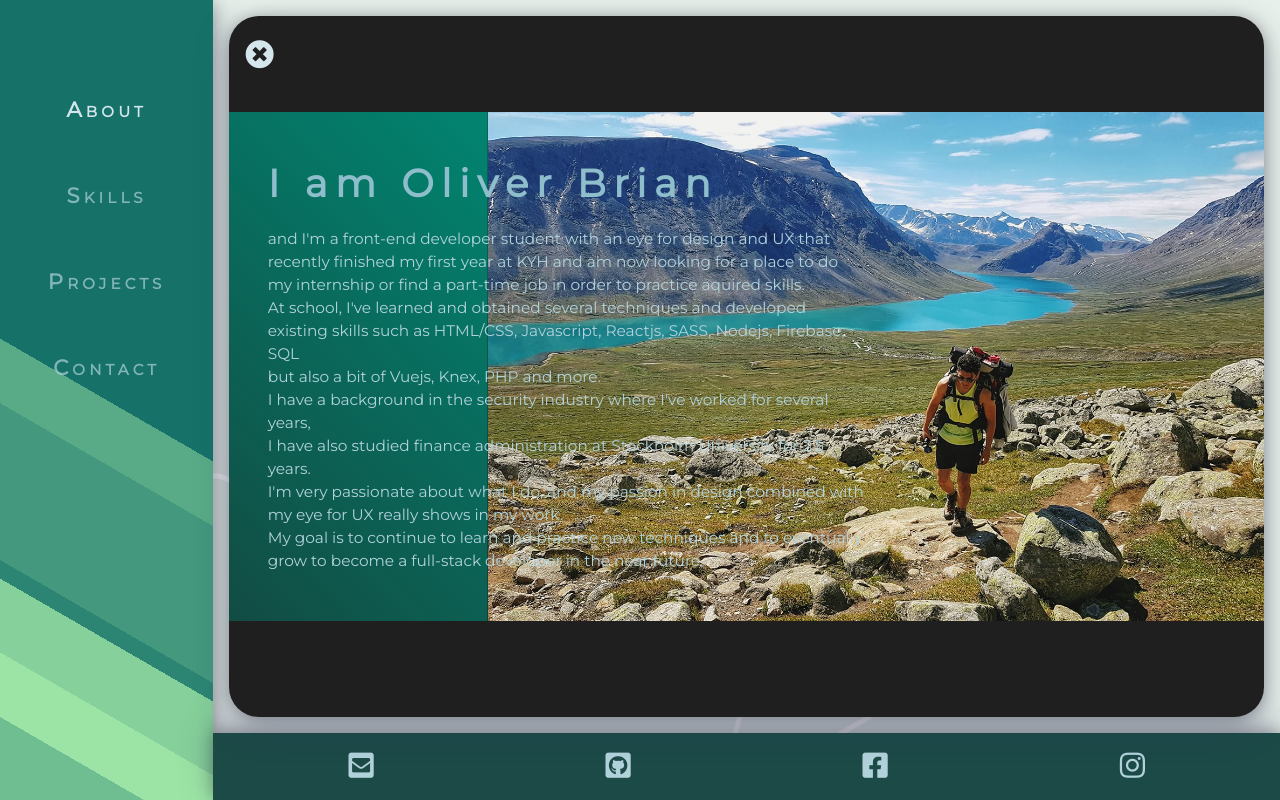
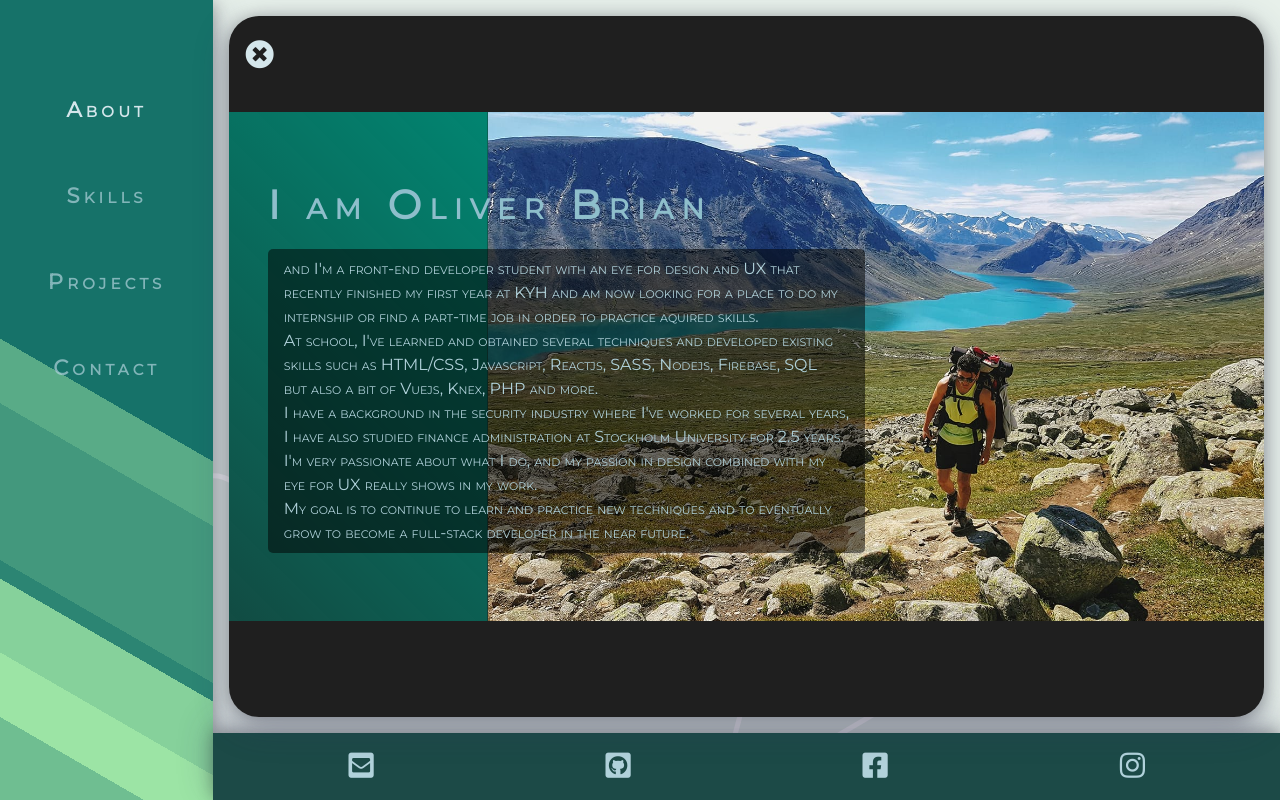
Before and after one commit to OliverBrian/Portfolio, a React (Create React App) app: page /#/About in a window 1280 px wide. Built offline with nearby package versions, Linux system fonts and the light colour scheme; a web font is replaced by a local one.

Commit message:
changed design in about.scss

```diff
--- a/src/Components/About.scss
+++ b/src/Components/About.scss
@@ -57,12 +57,13 @@
                     padding: 0 0 0 2em;
                 }
                 h1 {
+                    font-variant: petite-caps;
                     letter-spacing: 0.2em;
                     padding: 0 0 0.5em 0;
                     font-weight: 600;;
                     color: darken($secondary-color-5, 10%);
                     @include for-size(desktop-up){
-                        font-size: 2em;
+                        font-size: 5vmin;
                         // padding: 2em 0 1em 0;
                     }
                 }
@@ -74,11 +75,20 @@
                     padding: 0 0 0 2em;
                 }
                 p {
-                    width: 60%;
-                    line-height: 1.5em;
-                    font-size: 0.8em;
+                    font-variant: petite-caps;
+                    width: 70%;
+                    line-height: 2.5vh;
+                    font-size: 3vmin;
                     color: $secondary-color-5;
                     font-weight: 300;
+                    background: #00000080;
+                    border-radius: 5px;
+                    padding: 1vh 2vh;
+                    @include for-size(desktop-up){
+                    font-size: 2vmin;
+                    width: 60%;
+                    line-height: 3vh;
+                    }
                 }
 
             }
```
